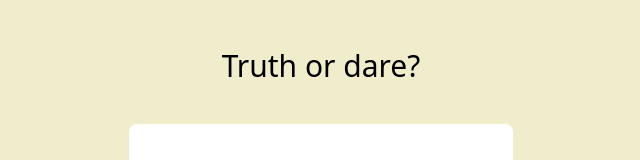
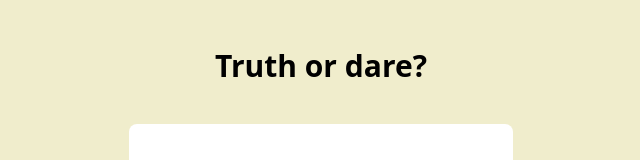
Before and after one commit to iamvetle/truth-or-dare, a Nuxt app: page / in a window 1280 px wide. Shown: the top 160 px of the page, without its empty margins (319-959 px from the left). Built offline with nearby package versions, Linux system fonts and the light colour scheme.

Commit message:
font thickness

```diff
--- a/app.vue
+++ b/app.vue
@@ -4,7 +4,7 @@
     <div class="flex flex-col mx-auto w-full sm:w-[600px]">
 
       <div class="space-y-2">
-        <h1 class="text-3xl text-center">Truth or dare?</h1>
+        <h1 class="text-3xl text-center font-bold">Truth or dare?</h1>
         <!-- <div class="flex justify-between">
           <button
           class="text-sm"
@@ -32,10 +32,10 @@
           <div class="buttons mt-14 flex justify-between">
             <TruthButton
             :label="language === 'en' ? 'Truth' : 'Sannhet'"
-            class="text-[#50586C] bg-[#DCE2F0] w-40 h-16 rounded-md shadow-sm"/>
+            class="font-medium text-[#50586C] bg-[#DCE2F0] w-40 h-16 rounded-md shadow-sm"/>
             <DareButton
             :label="language === 'en' ? 'Dare' : 'Nødt'"
-            class="text-[#9000FF] bg-[#FFE8F5] w-40 h-16 rounded-md shadow-sm "/>
+            class="font-medium text-[#9000FF] bg-[#FFE8F5] w-40 h-16 rounded-md shadow-sm "/>
           </div>
         </div><!-- <pre>{{ theQuestion }}</pre> -->
       </div>
```
